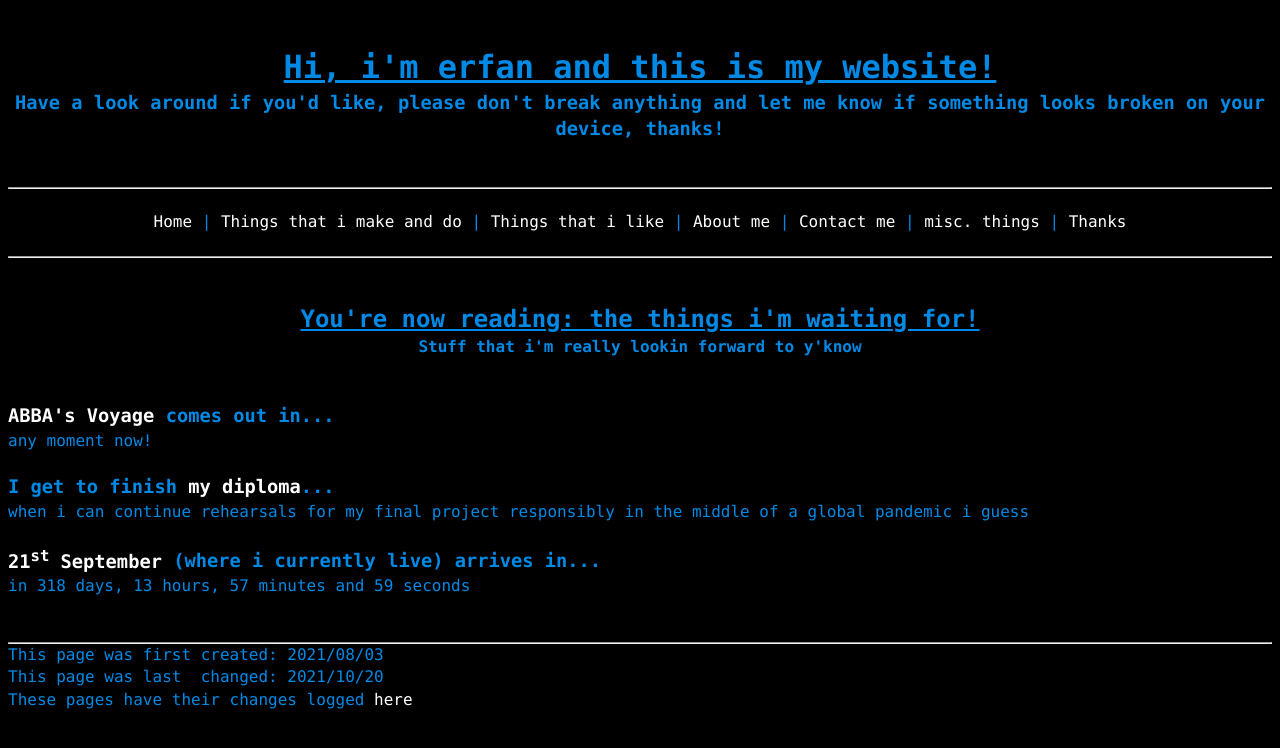
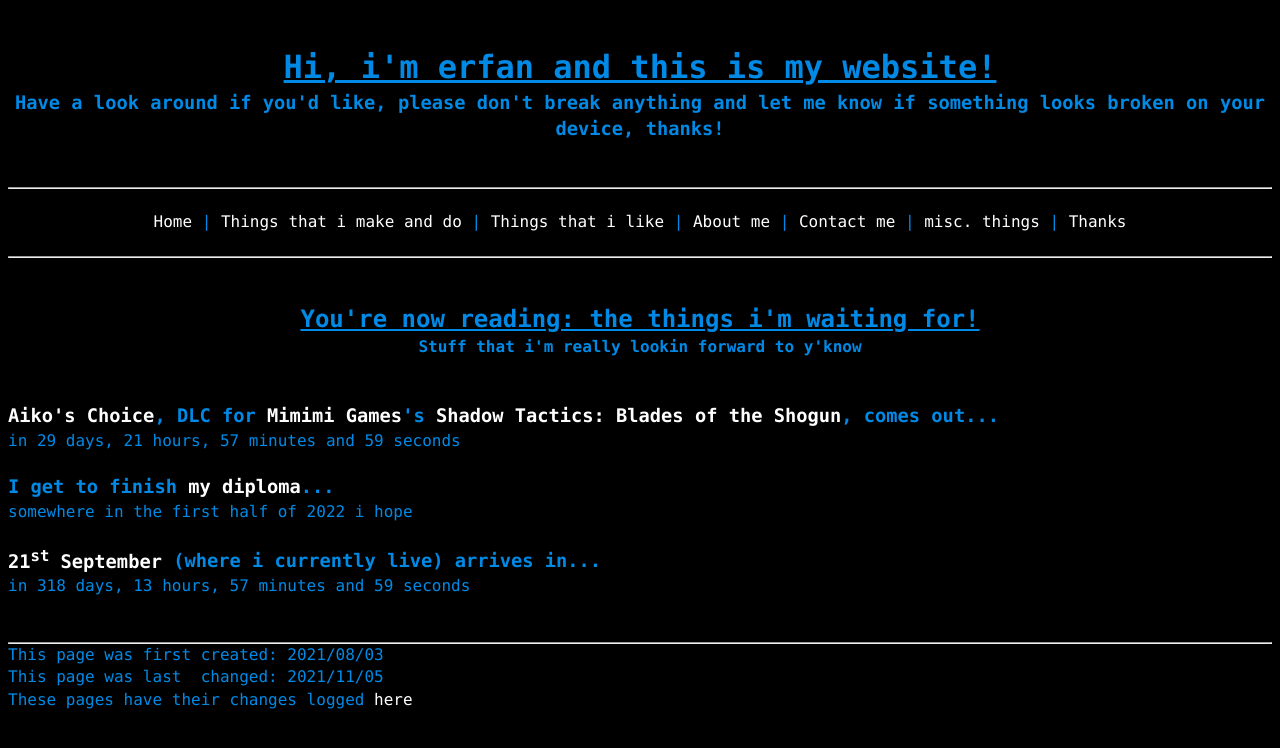
Before and after one commit to a-erfan-aa/a-erfan-aa.github.io, a Jekyll site: the page built from misc/things-i-wait-for.html, in a window 1280 px wide. Shown: the top 748 px of the page. Built offline with Jekyll 4.4.1, drawn with Linux system fonts in a browser that asks for light colours.

Commit message:
Update things-i-wait-for.html and countdowns.yml
remove abba's voyage from both files

add aiko's choice and details to both files

update diploma details in .html file

update lastChanged in .html

```diff
--- a/misc/things-i-wait-for.html
+++ b/misc/things-i-wait-for.html
@@ -2,7 +2,7 @@
 layout: default
 title: title
 firstCreated: 2021/08/03
-lastChanged: 2021/10/20
+lastChanged: 2021/11/05
 ---
 <!-- title and subtitle -->
 <div>
@@ -14,10 +14,10 @@ lastChanged: 2021/10/20
 
 <script src="/assets/js/countdowns.js"></script>
 
-<!-- ABBA'S voyage-->
+<!-- Aiko's choice -->
 <div>
-	<h3><a href="https://abbavoyage.com/">ABBA's Voyage</a> comes out in...</h3>
-	<p id="voyage">give the javascript a sec to kick in...</p>
+	<h3><a href="https://store.steampowered.com/app/1579380/Shadow_Tactics_Blades_of_the_Shogun__Aikos_Choice/">Aiko's Choice</a>, DLC for <a href="https://www.mimimi.games/">Mimimi Games</a>'s <a href="http://shadow-tactics.com/">Shadow Tactics: Blades of the Shogun</a>, comes out...</h3>
+	<p id="aikosChoice">give the javascript a sec to kick in...</p>
 </div>
 
 <br>
@@ -25,7 +25,7 @@ lastChanged: 2021/10/20
 <!-- my goddamn diploma -->
 <div>
 	<h3>I get to finish <a href="/things-i-make/diploma">my diploma</a>...</h3>
-	<p id="">when i can continue rehearsals for my final project responsibly in the middle of a global pandemic i guess</p>
+	<p id="">somewhere in the first half of 2022 i hope</p>
 </div>
 
 <br>
```
Also changed, not shown: _data/countdowns.yml (+4 -4 lines).
